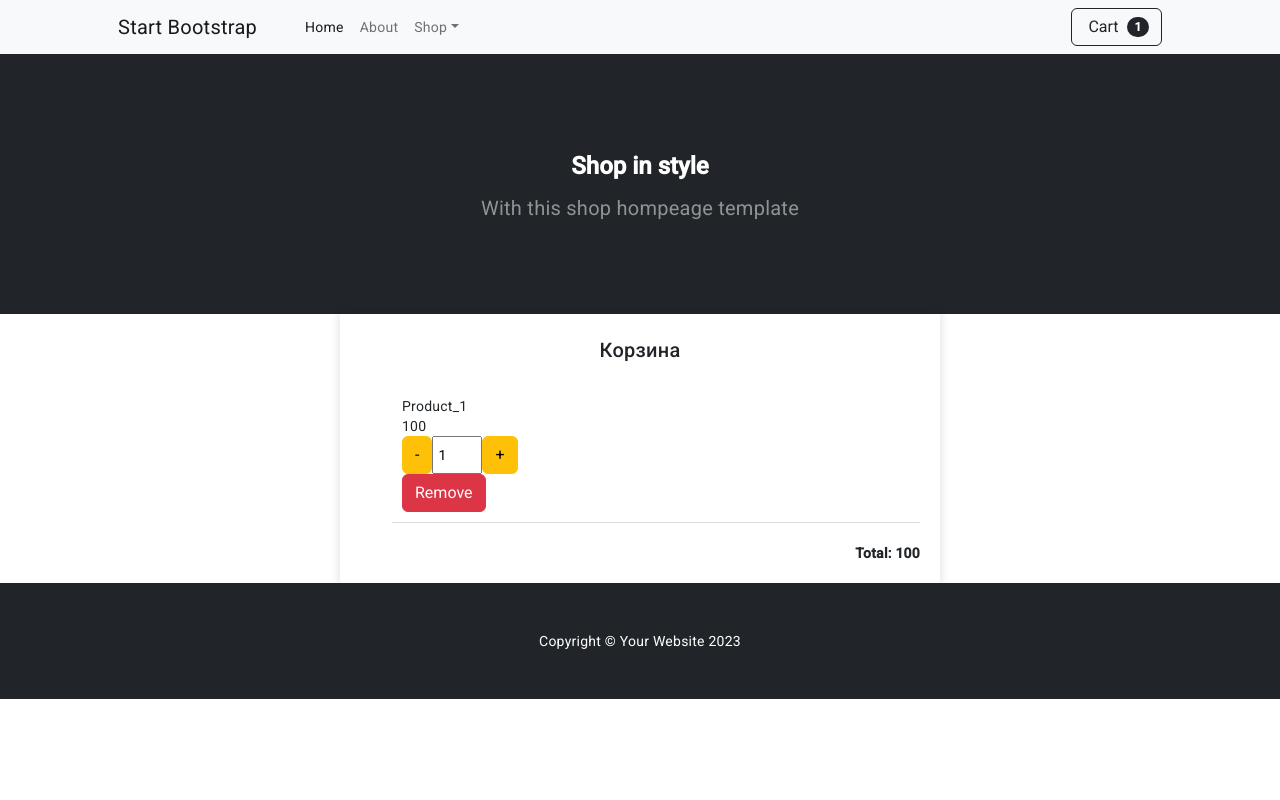
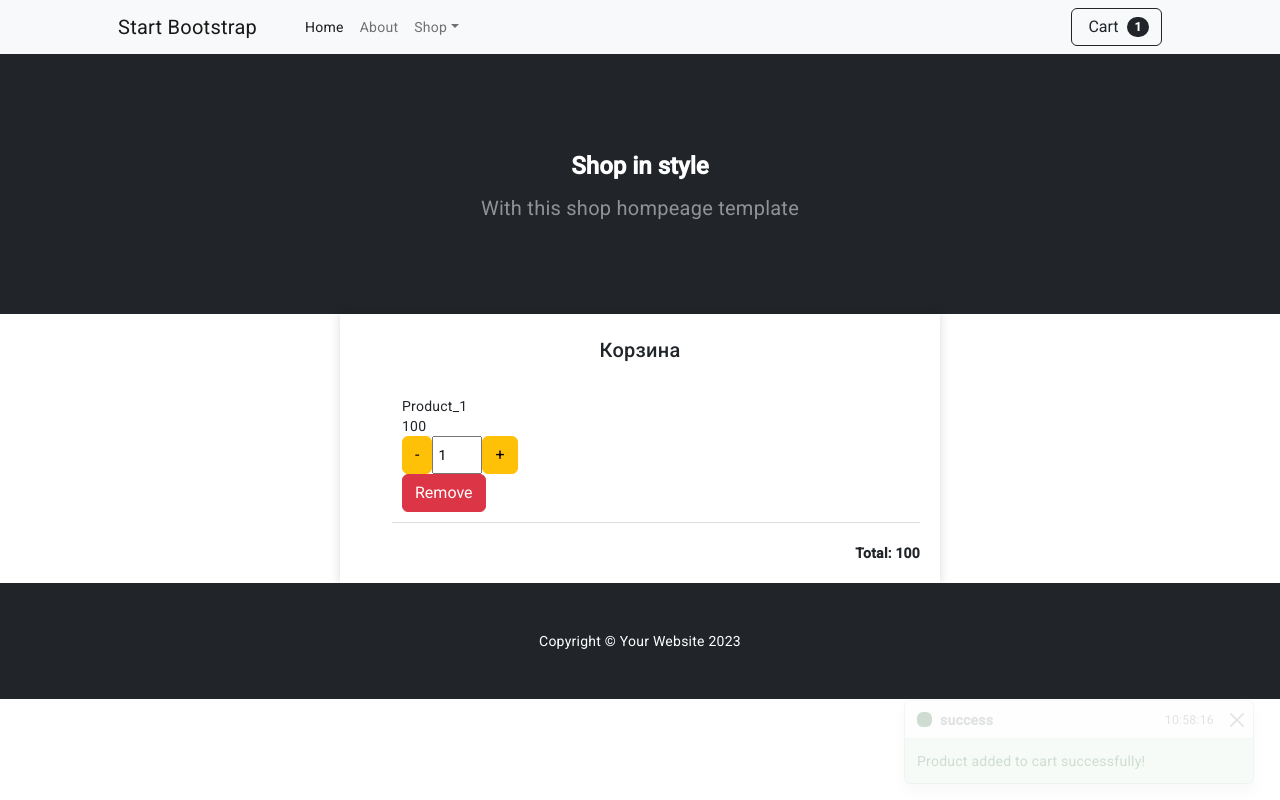
Before and after one commit to valeriiSkliar/angular-final-task, an Angular app: page /cart in a window 1280 px wide. Built offline with nearby package versions, Linux system fonts and the light colour scheme.

Commit message:
add notification-Component

```diff
--- a/package.json
+++ b/package.json
@@ -14,7 +14,7 @@
 	},
 	"private": true,
 	"dependencies": {
-		"@angular/animations": "^15.2.0",
+		"@angular/animations": "^15.2.9",
 		"@angular/cdk": "^15.2.9",
 		"@angular/common": "^15.2.0",
 		"@angular/compiler": "^15.2.0",
--- a/src/app/app.module.ts
+++ b/src/app/app.module.ts
@@ -1,16 +1,16 @@
 import { NgModule } from '@angular/core';
 import { BrowserModule } from '@angular/platform-browser';
-
 import { AppRoutingModule } from './app-routing.module';
 import { AppComponent } from './app.component';
 import { BrowserAnimationsModule } from '@angular/platform-browser/animations';
 import { FooterComponent } from './appModuleComponents/footer/footer.component';
 import { HeaderComponent } from './appModuleComponents/header/header.component';
 import { CartModule } from './cart/cart.module';
+import { SharedModule } from './shared/shared.module';
 
 @NgModule({
 	declarations: [AppComponent, FooterComponent, HeaderComponent],
-	imports: [BrowserModule, AppRoutingModule, BrowserAnimationsModule, CartModule],
+	imports: [BrowserModule, AppRoutingModule, BrowserAnimationsModule, CartModule, SharedModule],
 	providers: [],
 	bootstrap: [AppComponent],
 })
--- a/src/app/cart/cart.module.ts
+++ b/src/app/cart/cart.module.ts
@@ -5,10 +5,11 @@ import { CartIconComponent } from './components/cartIcon/cart-icon.component';
 import { RouterLink } from '@angular/router';
 import { CartItemComponent } from './components/cart-item/cart-item.component';
 import { FormsModule } from '@angular/forms';
+import { SharedModule } from '../shared/shared.module';
 
 @NgModule({
 	declarations: [CartComponent, CartIconComponent, CartItemComponent],
-	imports: [CommonModule, RouterLink, FormsModule],
+	imports: [CommonModule, RouterLink, FormsModule, SharedModule],
 	exports: [CartIconComponent],
 })
 export class CartModule {}
--- a/src/app/cart/components/cartIcon/cart-icon.component.html
+++ b/src/app/cart/components/cartIcon/cart-icon.component.html
@@ -3,3 +3,8 @@
   Cart
   <span class="badge bg-dark text-white ms-1 rounded-pill">{{cartService.totalQuantity}}</span>
 </button>
+<app-notification
+  [message]="notificationMessage"
+  [type]="notificationType"
+  (dismiss)="dismissNotification()"
+></app-notification>
--- a/src/app/cart/components/cartIcon/cart-icon.component.ts
+++ b/src/app/cart/components/cartIcon/cart-icon.component.ts
@@ -7,6 +7,10 @@ import { CartService } from '../../../core/services/cart.service';
 	styleUrls: ['./cart-icon.component.css'],
 })
 export class CartIconComponent {
+	notificationMessage: string | null = null;
+
+	notificationType: 'success' | 'error' | 'info' | null = null;
+
 	constructor(public cartService: CartService) {
 		setInterval(() => {
 			cartService.addCartProduct({
@@ -16,9 +20,16 @@ export class CartIconComponent {
 				price: 100.0,
 				imageUrls: ['https://example.com/images/p1/1.jpg', 'https://example.com/images/p1/2.jpg'],
 			});
+			this.notificationMessage = 'Product added to cart successfully!';
+			this.notificationType = 'success';
 		}, 5000);
 	}
 	randomId() {
 		return String(Math.round(Math.random() * 1000));
 	}
+
+	dismissNotification() {
+		this.notificationMessage = null;
+		this.notificationType = null;
+	}
 }
--- /dev/null
+++ b/src/app/shared/components/notification/notification.component.css
@@ -0,0 +1,39 @@
+.notification {
+	padding: 1em;
+	margin: 1em 0;
+	border-radius: 0.5em;
+	width: 100%;
+	box-sizing: border-box;
+}
+.toast-container {
+	opacity: 0;
+}
+.success {
+	background-color: #d4edda;
+	color: #155724;
+}
+
+.error {
+	background-color: #f8d7da;
+	color: #721c24;
+}
+
+.info {
+	background-color: #cce5ff;
+	color: #004085;
+}
+.info .rounded {
+	width: 15px;
+	height: 15px;
+	background-color: #004085;
+}
+.error .rounded {
+	width: 15px;
+	height: 15px;
+	background-color: #721c24;
+}
+.success .rounded {
+	width: 15px;
+	height: 15px;
+	background-color: #155724;
+}
--- /dev/null
+++ b/src/app/shared/components/notification/notification.component.html
@@ -0,0 +1,28 @@
+<div
+  [@openClose]=" !hide ? 'open' : 'closed'"
+  class="toast-container position-fixed bottom-0 end-0 p-3">
+  <div id="liveToast"
+       [ngClass]="{
+       'fade': !message,
+       'show': message,
+       'hide': hide,
+       'info': type === 'info',
+       'error': type === 'error',
+       'success': type === 'success',
+       }"
+       class="toast" role="alert" aria-live="assertive" aria-atomic="true">
+    <div class="toast-header">
+      <div class="rounded me-2"></div>
+      <strong class="me-auto">{{type}}</strong>
+      <small>{{timestamp}}</small>
+      <button
+        type="button"
+        class="btn-close"
+        data-bs-dismiss="toast"
+        aria-label="Close"></button>
+    </div>
+    <div class="toast-body">
+      {{message}}
+    </div>
+  </div>
+</div>
--- /dev/null
+++ b/src/app/shared/components/notification/notification.component.ts
@@ -0,0 +1,55 @@
+import { Component, Input, Output, EventEmitter, OnChanges, SimpleChanges } from '@angular/core';
+import { trigger, state, style, animate, transition } from '@angular/animations';
+
+@Component({
+	selector: 'app-notification',
+	templateUrl: './notification.component.html',
+	styleUrls: ['./notification.component.css'],
+	animations: [
+		trigger('openClose', [
+			state(
+				'open',
+				style({
+					transform: 'translateX(-50px)',
+					opacity: 1,
+				}),
+			),
+			state(
+				'closed',
+				style({
+					transform: 'translateX(0px)',
+					opacity: 0,
+				}),
+			),
+			transition('open => closed', [animate('0.3s')]),
+			transition('closed => open', [animate('0.5s')]),
+		]),
+	],
+})
+export class NotificationComponent implements OnChanges {
+	@Input() message: string | null = null; // the message to display
+	@Input() type!: 'success' | 'error' | 'info' | null; // the type of the notification
+	@Output() dismiss = new EventEmitter<void>(); // event emitted when notification is dismissed
+	hide = true;
+	timestamp: string | null = new Date().toTimeString().split('G')[0];
+	// eslint-disable-next-line @typescript-eslint/no-empty-function
+	constructor() {}
+
+	ngOnChanges(changes: SimpleChanges) {
+		if (changes['message'] && changes['type'].currentValue) {
+			this.hide = false;
+			this.timestamp = new Date().toTimeString().split('G')[0];
+			setTimeout(() => {
+				this.hide = true;
+			}, 3000);
+			setTimeout(() => {
+				this.onDismiss();
+			}, 4000);
+		}
+	}
+
+	onDismiss() {
+		this.timestamp = null;
+		this.dismiss.emit();
+	}
+}
```
Also changed, not shown: src/app/shared/shared.module.ts (added, +10 -0 lines), 2 other files (tests, documents, lock files or other folders).
